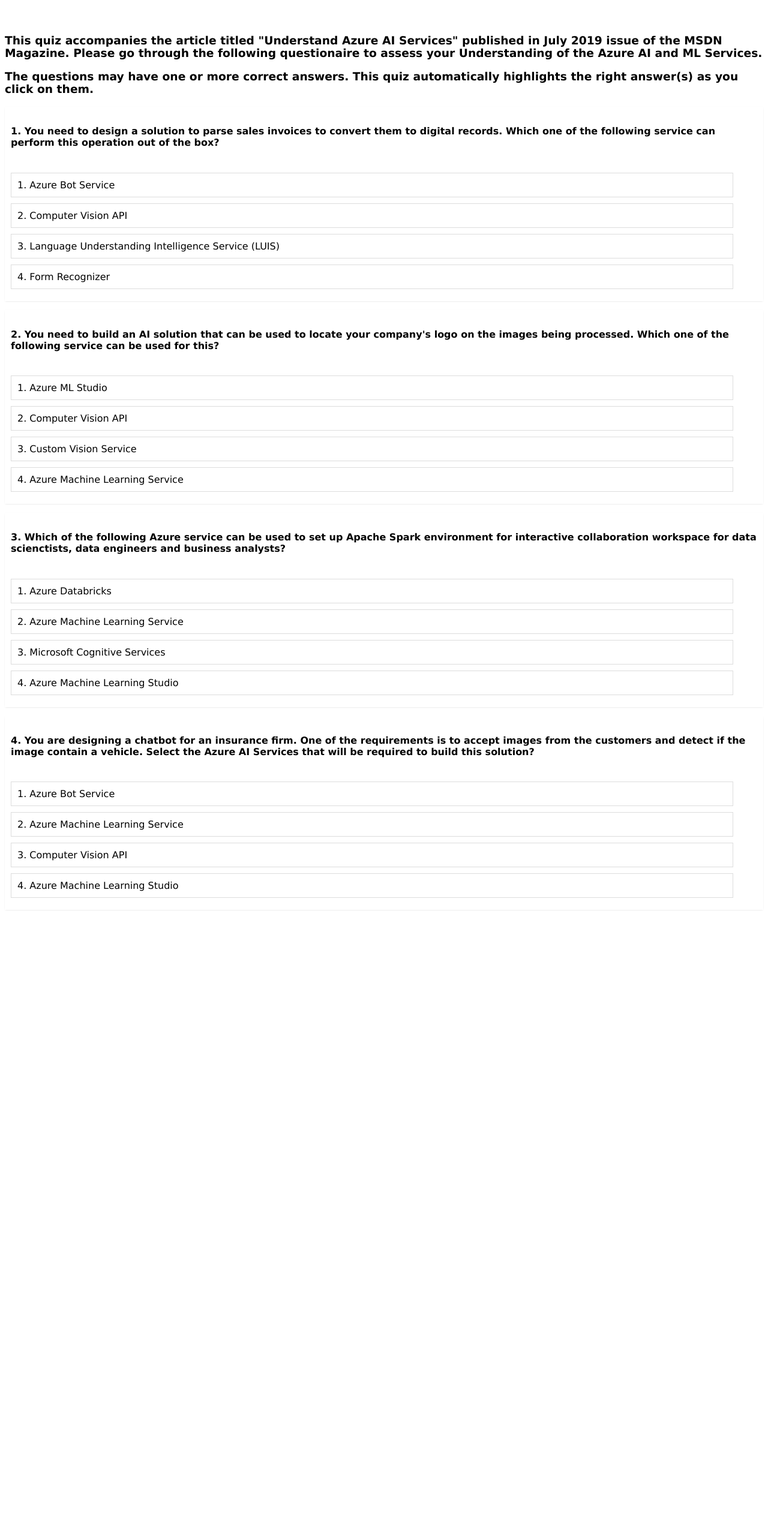
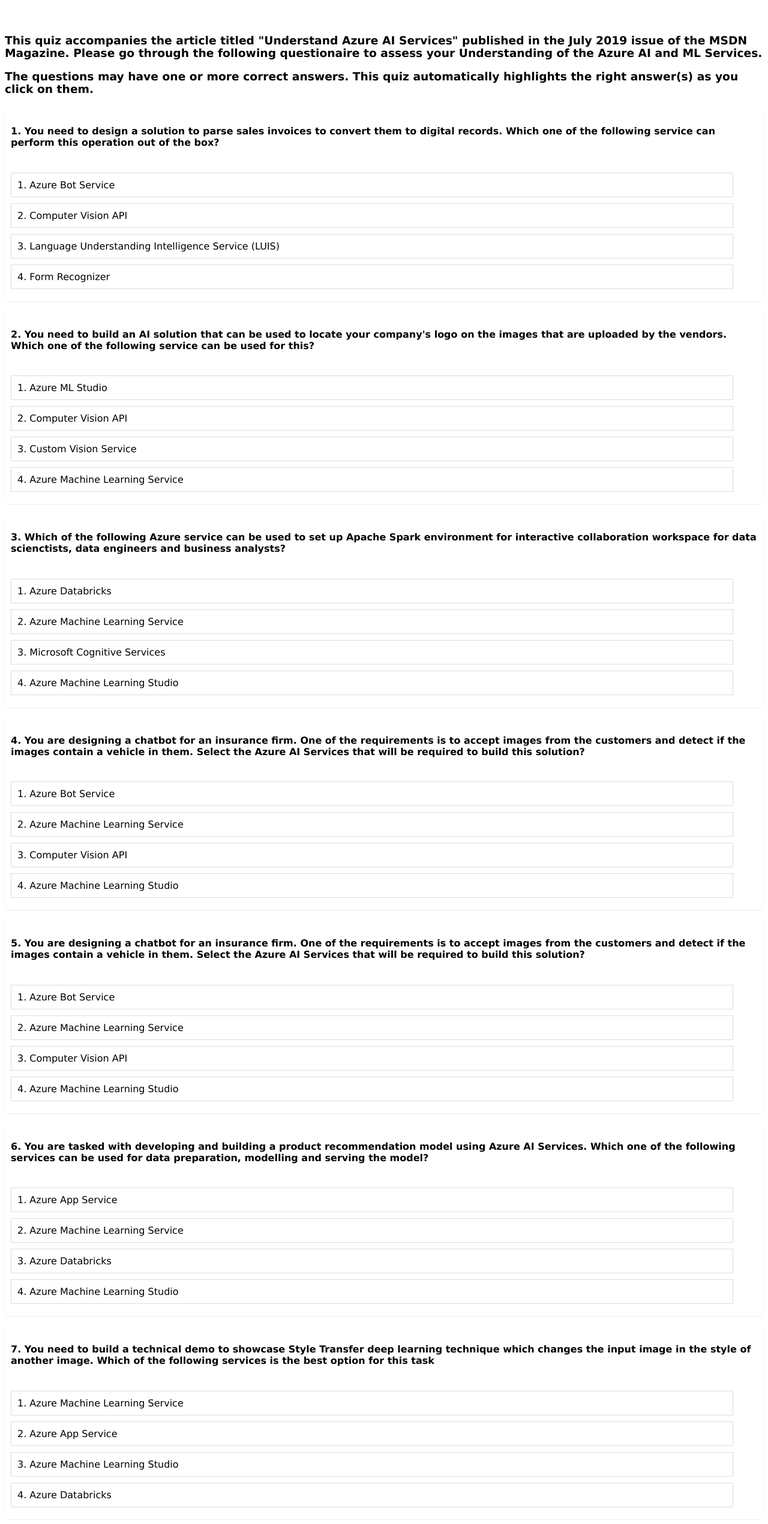
Before and after one commit to ashisa/AzureAIQuiz, a plain HTML site: page index.html in a window 1280 px wide. Shown: the part 62-2603 px from the top of the page at 60% size. Before the commit the page ends 1587 px from the top, so only its background shows below. Drawn offline with nearby package versions, Linux system fonts and the light colour scheme.

Commit message:
Update index.html

```diff
--- a/index.html
+++ b/index.html
@@ -16,7 +16,7 @@
    <body >
    <div class="scp-quizzes-main">
                <h1>Azure AI Platform Assessment</h1> <br />
-      <h3>This quiz accompanies the article titled "Understand Azure AI Services" published in July 2019 issue of the MSDN Magazine. Please go through the following questionaire to assess your Understanding of the Azure AI and ML Services.</h3>
+      <h3>This quiz accompanies the article titled "Understand Azure AI Services" published in the July 2019 issue of the MSDN Magazine. Please go through the following questionaire to assess your Understanding of the Azure AI and ML Services.</h3>
       <h3>The questions may have one or more correct answers. This quiz automatically highlights the right answer(s) as you click on them.</h3>
    <div class="scp-quizzes-data">
       <h4>1. You need to design a solution to parse sales invoices to convert them to digital records. Which one of the following service can perform this operation out of the box?</h4>
@@ -31,7 +31,7 @@
          <label for="1">4. Form Recognizer</label> <br/>
    </div>
    <div class="scp-quizzes-data">
-      <h4>2. You need to build an AI solution that can be used to locate your company's logo on the images being processed. Which one of the following service can be used for this?</h4>
+      <h4>2. You need to build an AI solution that can be used to locate your company's logo on the images that are uploaded by the vendors. Which one of the following service can be used for this?</h4>
       <br/>
          <input type="radio" name="question2">
          <label>1. Azure ML Studio</label><br/>
@@ -55,7 +55,7 @@
             <label>4. Azure Machine Learning Studio</label> <br/>
    </div>
    <div class="scp-quizzes-data">
-         <h4>4. You are designing a chatbot for an insurance firm. One of the requirements is to accept images from the customers and detect if the image contain a vehicle. Select the Azure AI Services that will be required to build this solution?</h4>
+         <h4>4. You are designing a chatbot for an insurance firm. One of the requirements is to accept images from the customers and detect if the images contain a vehicle in them. Select the Azure AI Services that will be required to build this solution?</h4>
          <br/>
             <input type="radio" id="4" name="question4">
             <label for="4">1. Azure Bot Service</label><br/>
@@ -66,6 +66,42 @@
             <input type="radio" id="6" name="question4">
             <label for="6">4. Azure Machine Learning Studio</label> <br/>
    </div>
+   <div class="scp-quizzes-data">
+         <h4>5. You are designing a chatbot for an insurance firm. One of the requirements is to accept images from the customers and detect if the images contain a vehicle in them. Select the Azure AI Services that will be required to build this solution?</h4>
+         <br/>
+            <input type="radio" id="4" name="question5">
+            <label for="4">1. Azure Bot Service</label><br/>
+            <input type="radio" name="question5">
+            <label>2. Azure Machine Learning Service</label><br/>
+            <input type="radio" id="5" name="question5">
+            <label for="5">3. Computer Vision API</label> <br/>
+            <input type="radio" id="6" name="question5">
+            <label for="6">4. Azure Machine Learning Studio</label> <br/>
+   </div>
+   <div class="scp-quizzes-data">
+    <h4>6. You are tasked with developing and building a product recommendation model using Azure AI Services. Which one of the following services can be used for data preparation, modelling and serving the model?</h4>
+    <br/>
+       <input type="radio" name="question6">
+       <label for="4">1. Azure App Service</label><br/>
+       <input type="radio" id="7" name="question6">
+       <label>2. Azure Machine Learning Service</label><br/>
+       <input type="radio" id="8" name="question6">
+       <label for="5">3. Azure Databricks</label> <br/>
+       <input type="radio" name="question6">
+       <label for="6">4. Azure Machine Learning Studio</label> <br/>
+    </div>
+    <div class="scp-quizzes-data">
+    <h4>7. You need to build a technical demo to showcase Style Transfer deep learning technique which changes the input image in the style of another image. Which of the following services is the best option for this task</h4>
+    <br/>
+        <input type="radio" id="9" name="question7">
+        <label for="4">1. Azure Machine Learning Service</label><br/>
+        <input type="radio" name="question7">
+        <label>2. Azure App Service</label><br/>
+        <input type="radio" name="question7">
+        <label for="5">3. Azure Machine Learning Studio</label> <br/>
+        <input type="radio" name="question7">
+        <label for="6">4. Azure Databricks</label> <br/>
+    </div>
    </div>
 </body>
 </html>
```
